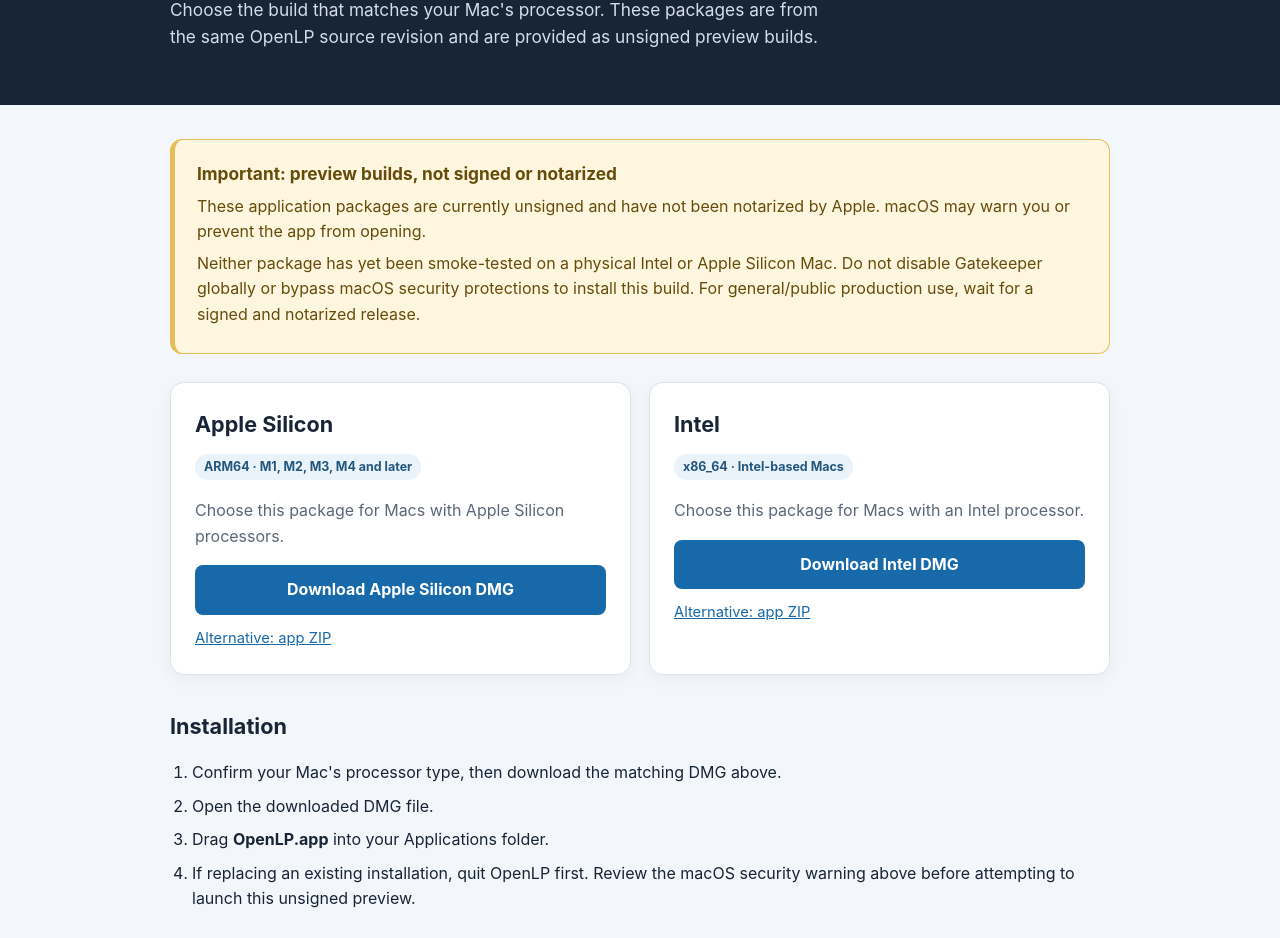
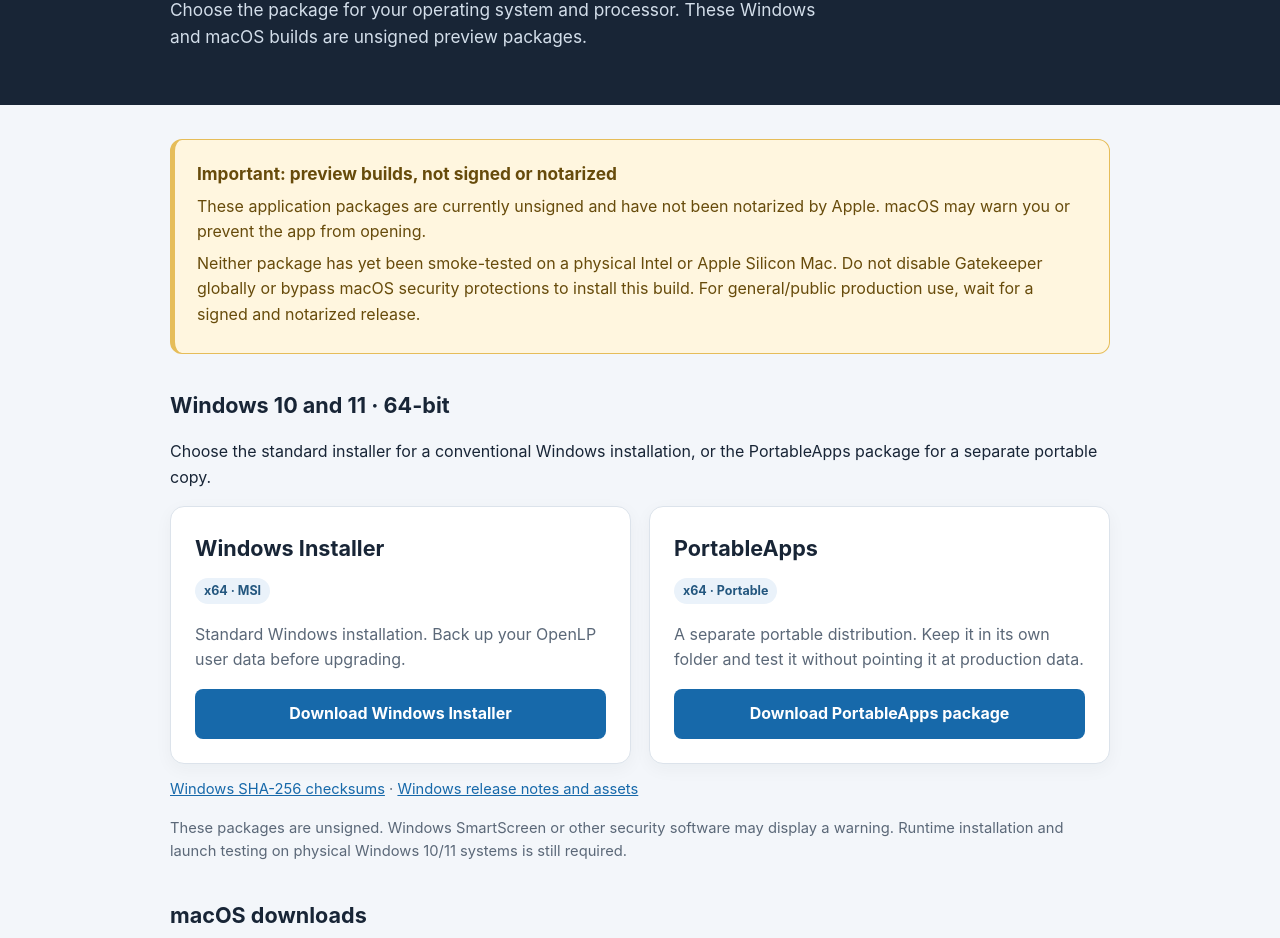
Before and after one commit to theeaffliatecoach-wq/openlp-macos-build, a plain HTML site: page index.html in a window 1280 px wide. Shown: the part 169-1107 px from the top of the page. Drawn offline with Linux system fonts and the light colour scheme.

Commit message:
Add Windows downloads to OpenLP downloads page

```diff
--- a/index.html
+++ b/index.html
@@ -4,8 +4,8 @@
   <meta charset="utf-8">
   <meta name="viewport" content="width=device-width, initial-scale=1">
   <meta name="theme-color" content="#182536">
-  <meta name="description" content="Download the architecture-specific unsigned macOS builds of OpenLP.">
-  <title>OpenLP for macOS — Downloads</title>
+  <meta name="description" content="Download unsigned OpenLP preview builds for Windows and macOS.">
+  <title>OpenLP Downloads — Windows and macOS</title>
   <style>
     :root {
       color-scheme: light;
@@ -72,9 +72,9 @@
 <body>
   <header>
     <div class="wrap">
-      <div class="eyebrow">OpenLP · macOS downloads</div>
-      <h1>OpenLP for macOS</h1>
-      <p>Choose the build that matches your Mac's processor. These packages are from the same OpenLP source revision and are provided as unsigned preview builds.</p>
+      <div class="eyebrow">OpenLP · preview downloads</div>
+      <h1>OpenLP Downloads</h1>
+      <p>Choose the package for your operating system and processor. These Windows and macOS builds are unsigned preview packages.</p>
     </div>
   </header>
 
@@ -85,6 +85,30 @@
       <p>Neither package has yet been smoke-tested on a physical Intel or Apple Silicon Mac. Do not disable Gatekeeper globally or bypass macOS security protections to install this build. For general/public production use, wait for a signed and notarized release.</p>
     </div>
 
+    <section>
+      <h2>Windows 10 and 11 · 64-bit</h2>
+      <p>Choose the standard installer for a conventional Windows installation, or the PortableApps package for a separate portable copy.</p>
+      <div class="grid">
+        <article class="card">
+          <h2>Windows Installer</h2>
+          <span class="chip">x64 · MSI</span>
+          <p>Standard Windows installation. Back up your OpenLP user data before upgrading.</p>
+          <a class="button" href="https://github.com/theeaffliatecoach-wq/openlp-macos-build/releases/download/windows-unsigned-2026.11.18/OpenLP-3.1.2.dev261%2B0a5cda243-x64.msi">Download Windows Installer</a>
+        </article>
+        <article class="card">
+          <h2>PortableApps</h2>
+          <span class="chip">x64 · Portable</span>
+          <p>A separate portable distribution. Keep it in its own folder and test it without pointing it at production data.</p>
+          <a class="button" href="https://github.com/theeaffliatecoach-wq/openlp-macos-build/releases/download/windows-unsigned-2026.11.18/OpenLPPortable_3.1.2.261-x64.paf.exe">Download PortableApps package</a>
+        </article>
+      </div>
+      <p class="fine"><a href="https://github.com/theeaffliatecoach-wq/openlp-macos-build/releases/download/windows-unsigned-2026.11.18/SHA256SUMS.txt">Windows SHA-256 checksums</a> · <a href="https://github.com/theeaffliatecoach-wq/openlp-macos-build/releases/tag/windows-unsigned-2026.11.18">Windows release notes and assets</a></p>
+      <p class="fine">These packages are unsigned. Windows SmartScreen or other security software may display a warning. Runtime installation and launch testing on physical Windows 10/11 systems is still required.</p>
+    </section>
+
+    <section>
+      <h2>macOS downloads</h2>
+      <p>Choose the build that matches your Mac's processor.</p>
     <div class="grid">
       <article class="card">
         <h2>Apple Silicon</h2>
@@ -104,7 +128,7 @@
     </div>
 
     <section>
-      <h2>Installation</h2>
+      <h2>macOS installation</h2>
       <ol class="steps">
         <li>Confirm your Mac's processor type, then download the matching DMG above.</li>
         <li>Open the downloaded DMG file.</li>
@@ -128,7 +152,7 @@
   </main>
 
   <footer>
-    <div class="wrap">OpenLP macOS preview distribution · <a href="https://github.com/theeaffliatecoach-wq/openlp-macos-build">Build repository</a></div>
+    <div class="wrap">OpenLP preview distribution · <a href="https://github.com/theeaffliatecoach-wq/openlp-macos-build">Build repository</a></div>
   </footer>
 </body>
 </html>
```
